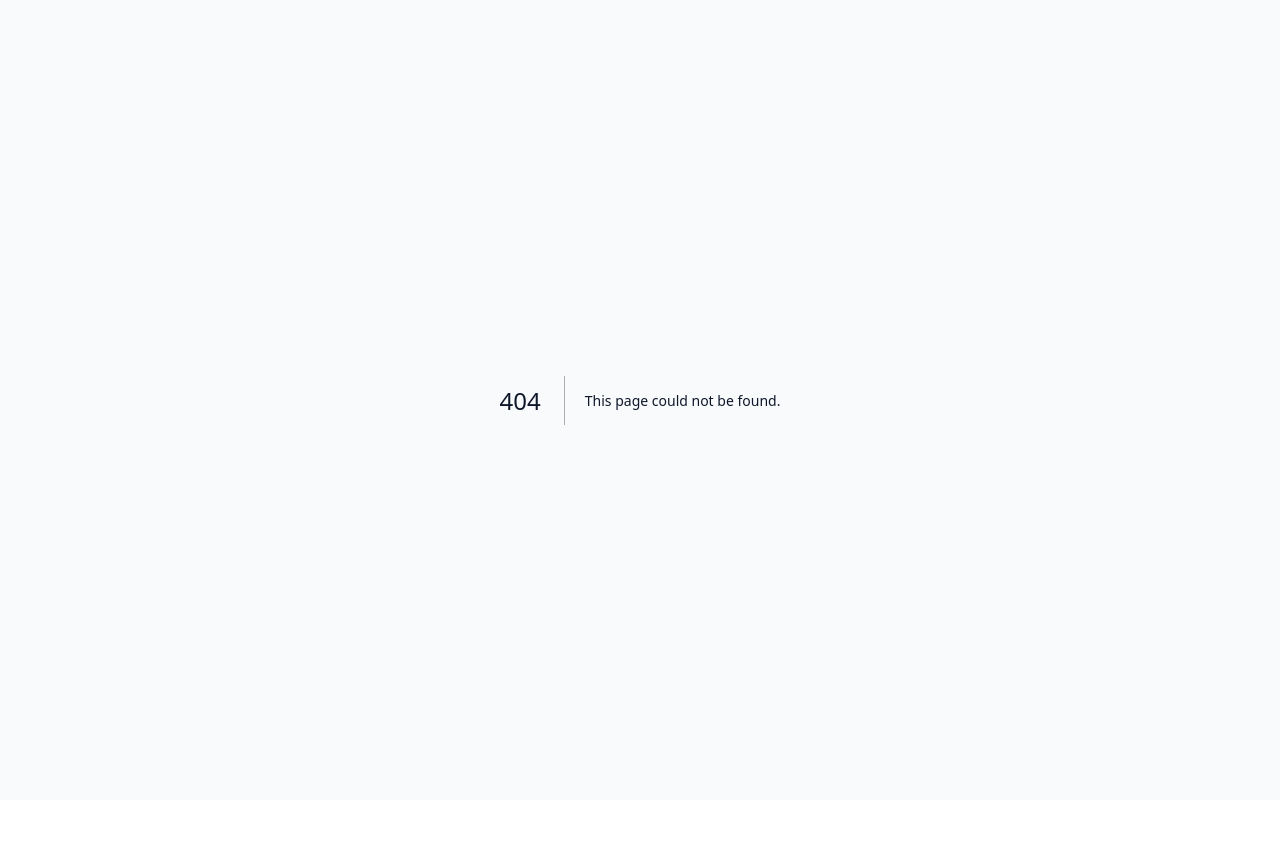
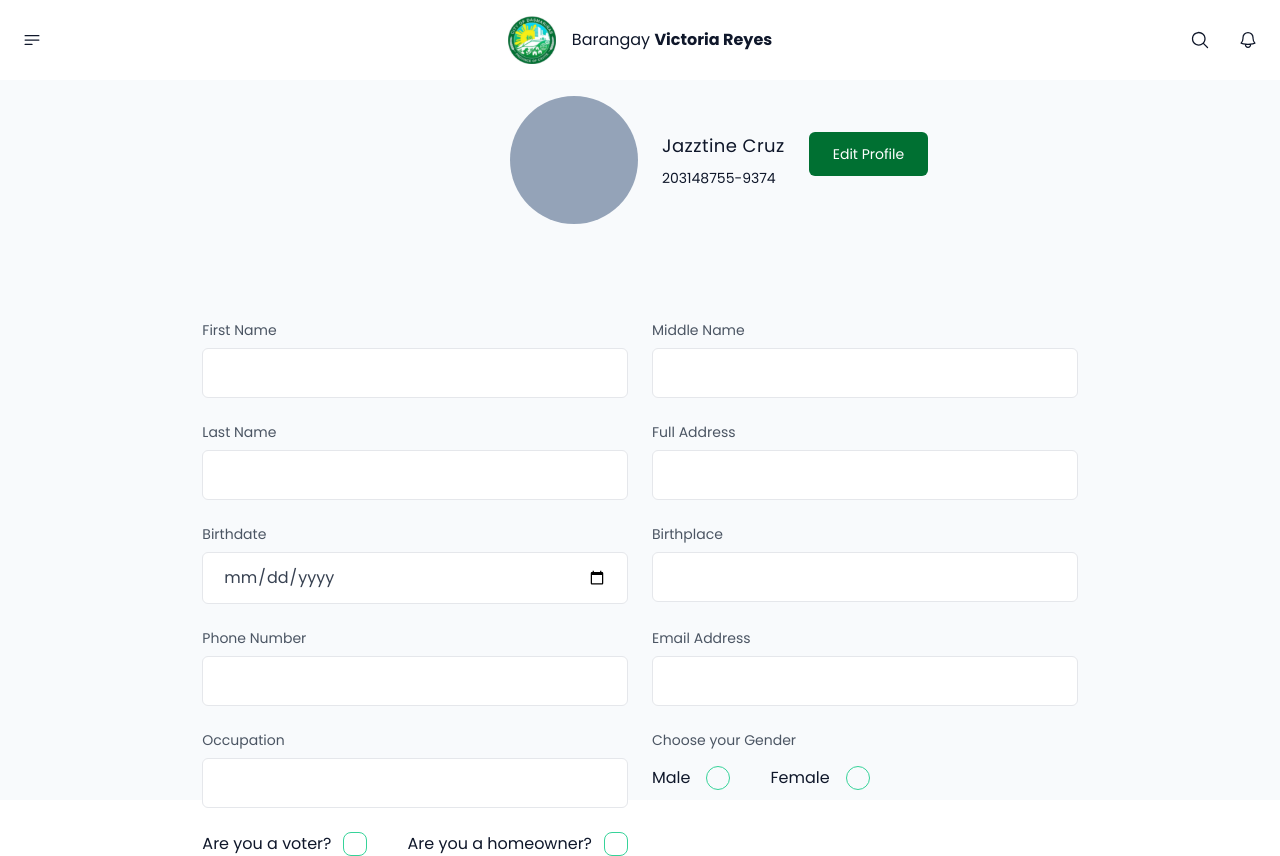
Before and after one commit to jazztinecruz/victoria-reyes, a Next.js app: page /profile in a window 1280 px wide. Before the commit this address had no page. Before the commit the page ends 800 px from the top, so only its background shows below. Built offline with nearby package versions, Linux system fonts and the light colour scheme.

Commit message:
Add user profile page

```diff
--- /dev/null
+++ b/app/(user)/profile/page.tsx
@@ -0,0 +1,162 @@
+"use client";
+
+import { Gender } from "@prisma/client";
+import Link from "next/link";
+import { useState } from "react";
+import Button from "../../../components/elements/button/button";
+import Field from "../../../components/elements/field";
+import { SignupFields } from "../../../library/api";
+
+const Profile = () => {
+  // should be initial values
+  const [fields, setFields] = useState<SignupFields>({
+    givenName: "",
+    middleName: "",
+    familyName: "",
+    address: {
+      street: "",
+    },
+    gender: Gender.MALE,
+    birthdate: "",
+    birthplace: "",
+    phone: "",
+    email: "",
+    password: "",
+    voter: false,
+    homeowner: false,
+    occupation: "",
+    households: [],
+  });
+
+  return (
+    <div className="flex w-full flex-col gap-10">
+      <div className="card rounded-box flex h-full w-full flex-col">
+        {/* profile info */}
+        <div className="flex items-center gap-6 py-4 px-10 laptop:ml-[470px]">
+          <div className="h-32 w-32 rounded-full bg-slate-400"></div>
+          <div className="flex flex-col items-start gap-6 text-left tablet:flex-row">
+            <div className="flex flex-col gap-2">
+              <span className="text-lg tracking-wide">Jazztine Cruz</span>
+              {/* resident id */}
+              <span className="text-sm">203148755-9374</span>
+            </div>
+            <Link href="/edit-profile">
+              <Button name="Edit Profile" />
+            </Link>
+          </div>
+        </div>
+      </div>
+
+      <div className="card rounded-box grid h-full flex-grow place-items-center">
+        <form className="mt-10 grid grid-flow-row gap-6 tablet:grid-cols-2">
+          <Field.Textbox
+            label="First Name"
+            name="givenName"
+            required={true}
+            onChange={setFields}
+          />
+
+          <Field.Textbox
+            label="Middle Name"
+            name="middleName"
+            required={true}
+            onChange={setFields}
+          />
+
+          <Field.Textbox
+            label="Last Name"
+            name="middleName"
+            required={true}
+            onChange={setFields}
+          />
+
+          <Field.Textbox
+            label="Full Address"
+            name="adress"
+            required={true}
+            onChange={setFields}
+          />
+
+          <Field.Textbox
+            type="date"
+            label="Birthdate"
+            name="birthdate"
+            required={true}
+            onChange={setFields}
+          />
+
+          <Field.Textbox
+            label="Birthplace"
+            name="birthplace"
+            required={true}
+            onChange={setFields}
+          />
+
+          <Field.Textbox
+            label="Phone Number"
+            name="phone"
+            required={true}
+            onChange={setFields}
+          />
+
+          <Field.Textbox
+            label="Email Address"
+            name="email"
+            required={true}
+            onChange={setFields}
+          />
+
+          <Field.Textbox
+            label="Occupation"
+            name="occupation"
+            required={true}
+            onChange={setFields}
+          />
+
+          {/* gender */}
+          <div className="flex flex-col gap-4">
+            <span className="block text-sm text-gray-600 dark:text-gray-200">
+              Choose your Gender
+            </span>
+            <div className="flex items-center gap-10">
+              <div className="flex items-center gap-4">
+                <span>Male</span>
+                <input
+                  type="radio"
+                  name="gender"
+                  className="radio-success radio"
+                />
+              </div>
+              <div className="flex items-center gap-4">
+                <span>Female</span>
+                <input
+                  type="radio"
+                  name="gender"
+                  className="radio-success radio"
+                />
+              </div>
+            </div>
+          </div>
+
+          <div className="flex items-center gap-10">
+            <Field.Checkbox
+              label="Are you a voter?"
+              name="voter"
+              required={true}
+              onChange={setFields}
+            />
+
+            <Field.Checkbox
+              label="Are you a homeowner?"
+              name="homeowner"
+              required={true}
+              onChange={setFields}
+            />
+          </div>
+        </form>
+      </div>
+    </div>
+  );
+};
+
+export default Profile;
```
